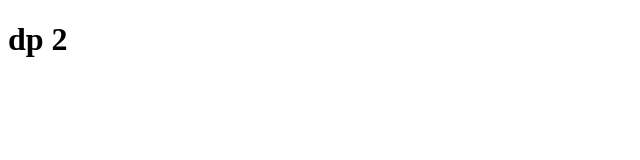
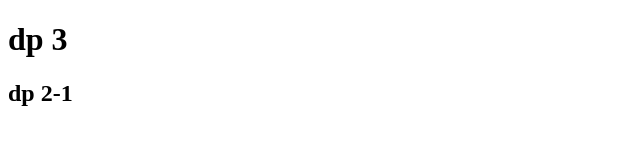
Before and after one commit to alphawillian/testgit, a plain HTML site: page dp/index.html in a window 1280 px wide. Shown: the full height of the page, 0-640 px from the left. Drawn offline with Linux system fonts and the light colour scheme.

Commit message:
update dp3

```diff
--- a/dp/index.html
+++ b/dp/index.html
@@ -9,7 +9,8 @@
 </head>
 
 <body>
-  <h1>dp 2</h1>
+  <h1>dp 3</h1>
+  <h2>dp 2-1</h2>
 </body>
 
 </html>
```
